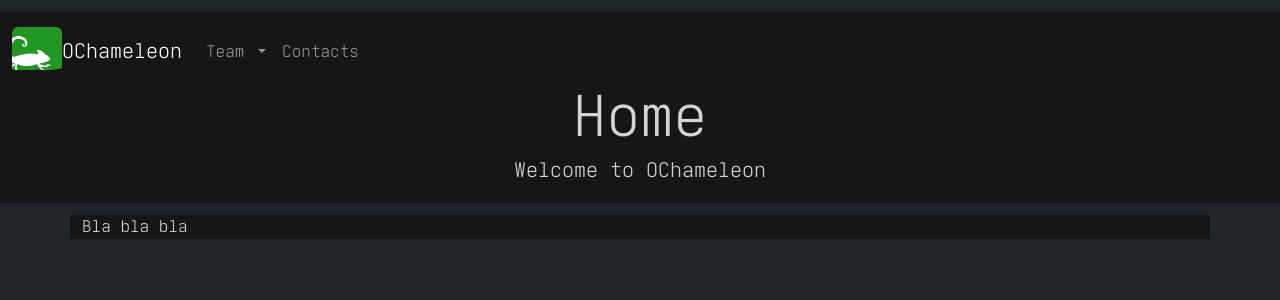
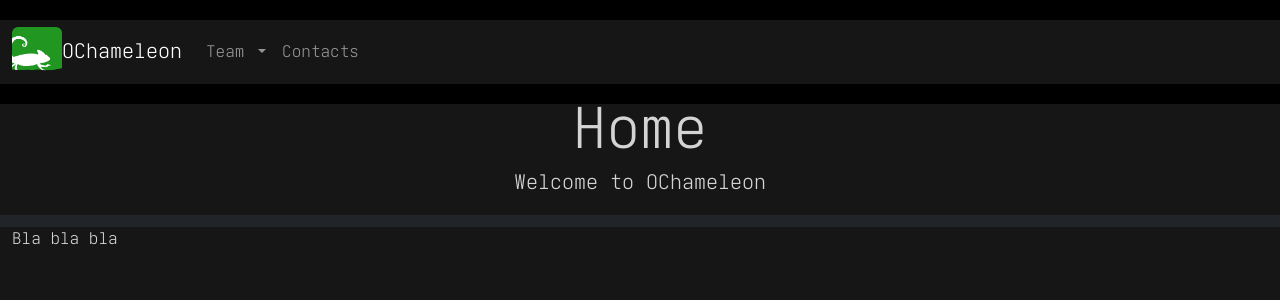
Before and after one commit to ochameleon/ochameleon.github.io, a Jekyll site: the page built from index.html, in a window 1280 px wide. Shown: the top 300 px of the page. Built offline with Jekyll 4.4.1, drawn with Linux system fonts in a browser that asks for light colours.

Commit message:
Improving style

```diff
--- a/contacts.html
+++ b/contacts.html
@@ -4,6 +4,6 @@
 subtitle: Where you can find us
 ---
 
-<div class="container">
+<div class="container-fluid">
     Bli bli bli
 </div>
--- a/index.html
+++ b/index.html
@@ -4,6 +4,6 @@
 subtitle: Welcome to OChameleon
 ---
 
-<div class="container">
+<div class="container-fluid">
     Bla bla bla
 </div>
--- a/static/style.css
+++ b/static/style.css
@@ -18,7 +18,7 @@
     font-style:  bold;
 }
 
-body {
+html, body {
     background-color: rgb(22, 22, 22);
 
     color: rgb(212, 212, 212);
@@ -44,6 +44,14 @@
     margin-bottom: 12px;
     margin-left:   0px;
     margin-right:  0px;
+}
+
+nav {
+    background-color: rgb(0, 0, 0);
+}
+
+header {
+    background-color: rgb(22, 70, 22);
 }
 
 hr {
```
